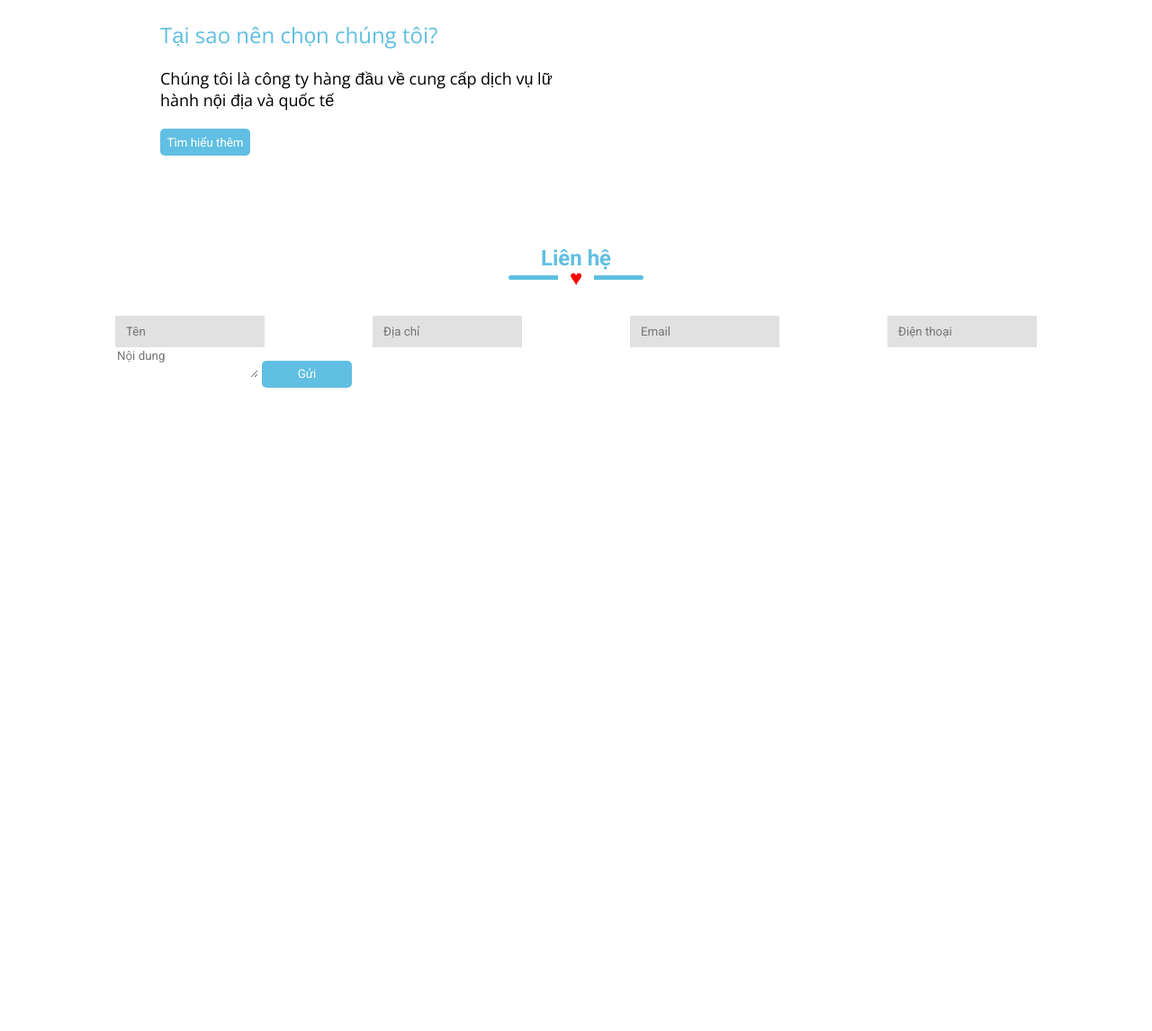
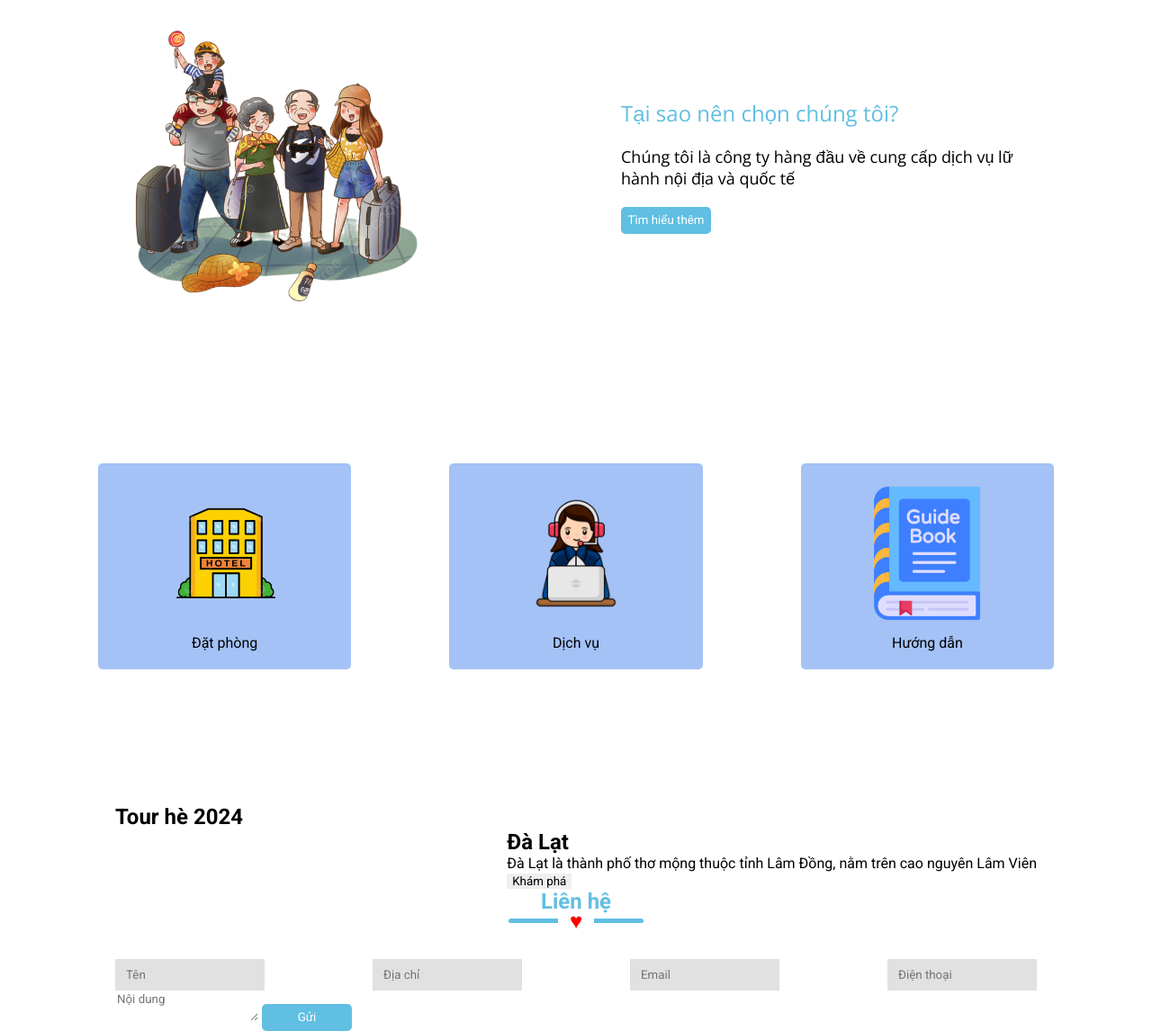
Before and after one commit to tranhaidangdz/web_dulich, a plain HTML site: page index.html in a window 1280 px wide. Shown: the part 1653-2799 px from the top of the page at 90% size. Before the commit the page ends 2084 px from the top, so only its background shows below. Drawn offline with nearby package versions, Linux system fonts and the light colour scheme.

Commit message:
phan sevice

```diff
--- a/index.html
+++ b/index.html
@@ -124,7 +124,7 @@
             <h1 class="h1-style">Về chúng tôi</h1>
             <div class="about-content">
                 <div class="about-content-left">
-                    <img src="" alt="">
+                    <img src="./img/about.jpeg" alt="">
                 </div>
                 <div class="about-content-right">
                     <h2>Tại sao nên chọn chúng tôi?</h2>
@@ -134,6 +134,40 @@
             </div>
         </div>
     </section>
+    <!-- ============================ service ========================== -->
+    <section class="service row">
+        <div class="service-item">
+            <img src="./img/service1.jpg" alt="">
+            <p>Đặt phòng</p>
+        </div>
+
+        <div class="service-item">
+            <img src="./img/service2.jpg" alt="">
+            <p>Dịch vụ</p>
+        </div>
+
+        <div class="service-item">
+            <img src="./img/service3.png" alt="">
+            <p>Hướng dẫn</p>
+        </div>
+    </section>
+    <!-- ================= tour 2021 ====================== -->
+    <section class="tour">
+        <div class="container">
+            <h1>Tour hè 2024</h1>
+            <div class="tour-content row">
+                <div class="tour-content-item-img">
+                    <img src="" alt="">
+                </div>
+                <div class="tour-content-item-text">
+                    <h2>Đà Lạt</h2>
+                    <p>Đà Lạt là thành phố thơ mộng thuộc tỉnh Lâm Đồng, nằm trên cao nguyên Lâm Viên</p>
+                    <button>Khám phá</button>
+                </div>
+            </div>
+        </div>
+    </section>
+
     <section class="contact">
         <div class="container">
             <h1 class="h1-style">Liên hệ</h1>
--- a/style.css
+++ b/style.css
@@ -266,14 +266,17 @@ form button:hover {
     padding: 100px 0;
 }
 
-
+.about-content {
+    display: flex;
+    align-items: center;
+}
 
 .about-content-left {
     width: 50%;
 }
 
 .about-content-left img {
-    width: 100%;
+    width: 70%;
 }
 
 .about-content-right {
@@ -293,3 +296,30 @@ form button:hover {
     font-family: var(--subtext);
 
 }
+
+/* ==================  service =======================*/
+.service {
+    margin-bottom: 100px;
+    padding: 50px 0;
+    display: flex;
+    justify-content: space-evenly;
+    width: 100%;
+}
+
+.service-item {
+    width: 22%;
+    text-align: center;
+    padding: 20px;
+    background-color: #a4c2f6;
+    border-radius: 5px;
+    transition: all 0.3s ease;
+}
+
+.service-item:hover {
+    box-shadow: 2px 2px 10px black;
+}
+
+.service-item img {
+    width: 160px;
+    margin-bottom: 6px;
+}
```
Also changed, not shown: img/about.jpeg (added), img/about2.jpeg (added), img/service1.jpg (added), img/service2.jpg (added), img/service3.png (added).
